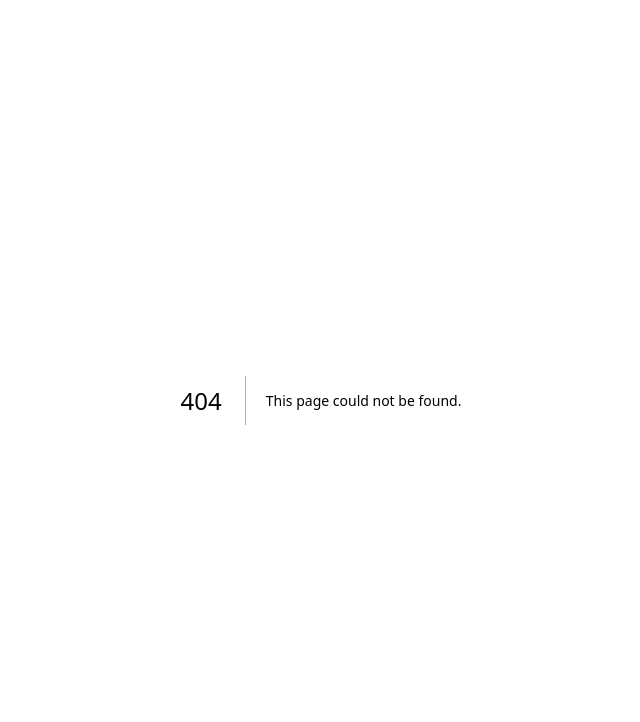
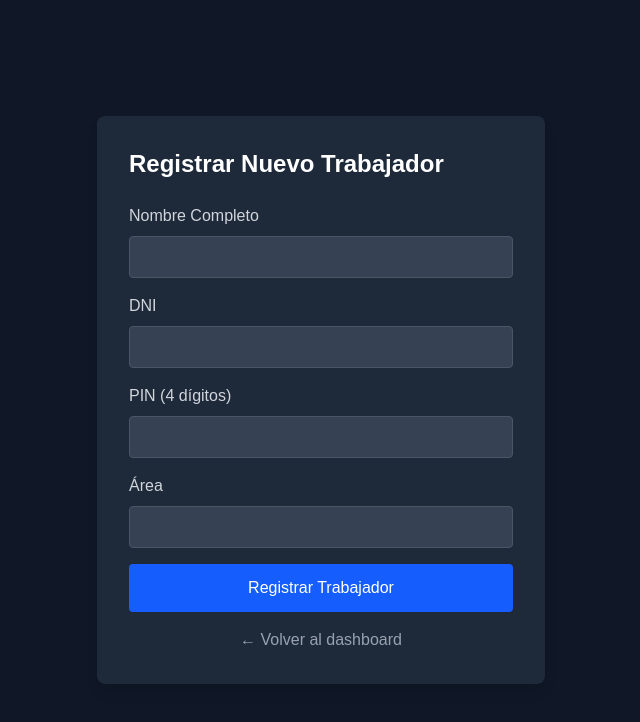
Before and after one commit to Senpat-code/sistema-de-asistencia, a Next.js app: page /admin/trabajadores in a window 1280 px wide. Before the commit this address had no page. Shown: the top 722 px of the page, without its empty margins (319-959 px from the left). Built offline with nearby package versions, Linux system fonts and the light colour scheme.

Commit message:
feat: agregar registro de trabajadores al dashboard

```diff
--- /dev/null
+++ b/app/admin/trabajadores/page.tsx
@@ -0,0 +1,118 @@
+'use client';
+
+import { useState } from 'react';
+
+export default function RegistroTrabajador() {
+  const [nombre, setNombre] = useState('');
+  const [dni, setDni] = useState('');
+  const [pin, setPin] = useState('');
+  const [area, setArea] = useState('');
+  const [mensaje, setMensaje] = useState('');
+  const [cargando, setCargando] = useState(false);
+
+  const handleSubmit = async (e: React.FormEvent) => {
+    e.preventDefault();
+    setCargando(true);
+    setMensaje('');
+
+    try {
+      const res = await fetch('/api/trabajadores', {
+        method: 'POST',
+        headers: { 'Content-Type': 'application/json' },
+        body: JSON.stringify({ nombre, dni, pin, area }),
+      });
+
+      const data = await res.json();
+
+      if (res.ok) {
+        setMensaje('✅ Trabajador registrado exitosamente');
+        setNombre('');
+        setDni('');
+        setPin('');
+        setArea('');
+      } else {
+        setMensaje(` Error: ${data.error}`);
+      }
+    } catch (error) {
+      setMensaje('❌ Error de conexión con el servidor');
+    } finally {
+      setCargando(false);
+    }
+  };
+
+  return (
+    <div className="min-h-screen bg-gray-900 flex items-center justify-center p-4">
+      <div className="bg-gray-800 p-8 rounded-lg shadow-lg w-full max-w-md">
+        <h1 className="text-2xl font-bold text-white mb-6">Registrar Nuevo Trabajador</h1>
+
+        {mensaje && (
+          <div className={`p-3 rounded mb-4 ${mensaje.includes('✅') ? 'bg-green-900 text-green-200' : 'bg-red-900 text-red-200'}`}>
+            {mensaje}
+          </div>
+        )}
+
+        <form onSubmit={handleSubmit} className="space-y-4">
+          <div>
+            <label className="block text-gray-300 mb-2">Nombre Completo</label>
+            <input
+              type="text"
+              value={nombre}
+              onChange={(e) => setNombre(e.target.value)}
+              required
+              className="w-full px-4 py-2 bg-gray-700 text-white rounded border border-gray-600 focus:border-blue-500 focus:outline-none"
+            />
+          </div>
+
+          <div>
+            <label className="block text-gray-300 mb-2">DNI</label>
+            <input
+              type="text"
+              value={dni}
+              onChange={(e) => setDni(e.target.value)}
+              required
+              className="w-full px-4 py-2 bg-gray-700 text-white rounded border border-gray-600 focus:border-blue-500 focus:outline-none"
+            />
+          </div>
+
+          <div>
+            <label className="block text-gray-300 mb-2">PIN (4 dígitos)</label>
+            <input
+              type="password"
+              value={pin}
+              onChange={(e) => setPin(e.target.value)}
+              required
+              maxLength={4}
+              className="w-full px-4 py-2 bg-gray-700 text-white rounded border border-gray-600 focus:border-blue-500 focus:outline-none"
+            />
+          </div>
+
+          <div>
+            <label className="block text-gray-300 mb-2">Área</label>
+            <input
+              type="text"
+              value={area}
+              onChange={(e) => setArea(e.target.value)}
+              required
+              className="w-full px-4 py-2 bg-gray-700 text-white rounded border border-gray-600 focus:border-blue-500 focus:outline-none"
+            />
+          </div>
+
+          <button
+            type="submit"
+            disabled={cargando}
+            className="w-full bg-blue-600 text-white py-3 rounded hover:bg-blue-700 transition disabled:opacity-50"
+          >
+            {cargando ? 'Registrando...' : 'Registrar Trabajador'}
+          </button>
+        </form>
+
+        <a
+          href="/dashboard"
+          className="block text-center text-gray-400 mt-4 hover:text-white"
+        >
+          ← Volver al dashboard
+        </a>
+      </div>
+    </div>
+  );
+}
--- /dev/null
+++ b/app/api/login/page.tsx
@@ -0,0 +1,95 @@
+// app/login/page.tsx
+'use client';
+
+import { useState } from 'react';
+import { useRouter } from 'next/navigation';
+
+export default function LoginPage() {
+  const [password, setPassword] = useState('');
+  const [error, setError] = useState('');
+  const [cargando, setCargando] = useState(false);
+  const router = useRouter();
+
+  const handleSubmit = async (e: React.FormEvent) => {
+    e.preventDefault();
+    setCargando(true);
+    setError('');
+
+    const res = await fetch('/api/login', {
+      method: 'POST',
+      headers: { 'Content-Type': 'application/json' },
+      body: JSON.stringify({ password }),
+    });
+
+    if (!res.ok) {
+      setError('Contraseña incorrecta');
+      setCargando(false);
+      return;
+    }
+
+    router.push('/dashboard');
+    router.refresh();
+  };
+
+  return (
+    <div style={styles.contenedor}>
+      <form onSubmit={handleSubmit} style={styles.tarjeta}>
+        <h1 style={styles.titulo}>Acceso al Panel</h1>
+        <input
+          type="password"
+          placeholder="Contraseña"
+          value={password}
+          onChange={(e) => setPassword(e.target.value)}
+          style={styles.input}
+          autoFocus
+          required
+        />
+        <button type="submit" disabled={cargando} style={styles.boton}>
+          {cargando ? 'Verificando...' : 'Entrar'}
+        </button>
+        {error && <p style={styles.error}>{error}</p>}
+      </form>
+    </div>
+  );
+}
+
+const styles: Record<string, React.CSSProperties> = {
+  contenedor: {
+    minHeight: '100vh',
+    display: 'flex',
+    alignItems: 'center',
+    justifyContent: 'center',
+    background: '#0f172a',
+    fontFamily: 'system-ui, sans-serif',
+  },
+  tarjeta: {
+    background: '#1e293b',
+    padding: '2.5rem',
+    borderRadius: '1rem',
+    width: '100%',
+    maxWidth: '340px',
+    display: 'flex',
+    flexDirection: 'column',
+    gap: '1rem',
+  },
+  titulo: { color: '#fff', fontSize: '1.3rem', textAlign: 'center', margin: 0 },
+  input: {
+    background: '#0f172a',
+    border: '1px solid #334155',
+    borderRadius: '0.5rem',
+    padding: '0.75rem 1rem',
+    color: '#fff',
+    fontSize: '1rem',
+    outline: 'none',
+  },
+  boton: {
+    background: '#22c55e',
+    color: '#0f172a',
+    fontWeight: 700,
+    padding: '0.8rem',
+    borderRadius: '0.5rem',
+    border: 'none',
+    cursor: 'pointer',
+  },
+  error: { color: '#f87171', fontSize: '0.85rem', textAlign: 'center', margin: 0 },
+};
--- /dev/null
+++ b/app/api/trabajadores/route.ts
@@ -0,0 +1,35 @@
+import { NextRequest, NextResponse } from 'next/server';
+import { pool } from '@/lib/db';
+
+export async function POST(req: NextRequest) {
+  try {
+    const { nombre, dni, pin, area } = await req.json();
+
+    // Validar campos requeridos
+    if (!nombre || !dni || !pin || !area) {
+      return NextResponse.json({ error: 'Todos los campos son requeridos' }, { status: 400 });
+    }
+
+    // Validar que el PIN tenga 4 dígitos
+    if (pin.length !== 4 || !/^\d+$/.test(pin)) {
+      return NextResponse.json({ error: 'El PIN debe tener exactamente 4 dígitos numéricos' }, { status: 400 });
+    }
+
+    // Validar que el DNI no exista ya
+    const existe = await pool.query('SELECT id FROM trabajadores WHERE dni = $1', [dni]);
+    if (existe.rows.length > 0) {
+      return NextResponse.json({ error: 'Ya existe un trabajador con ese DNI' }, { status: 400 });
+    }
+
+    // Insertar nuevo trabajador
+    await pool.query(
+      'INSERT INTO trabajadores (nombre, dni, pin, area) VALUES ($1, $2, $3, $4)',
+      [nombre, dni, pin, area]
+    );
+
+    return NextResponse.json({ success: true, message: 'Trabajador registrado exitosamente' });
+  } catch (error) {
+    console.error('Error al registrar trabajador:', error);
+    return NextResponse.json({ error: 'Error interno del servidor' }, { status: 500 });
+  }
+}
--- a/app/dashboard/page.tsx
+++ b/app/dashboard/page.tsx
@@ -48,6 +48,12 @@ export default function DashboardPage() {
     <div style={styles.contenedor}>
       <div style={styles.header}>
         <h1 style={styles.titulo}>Panel de Asistencia</h1>
+        <a
+          href="/admin/trabajadores"
+          className="inline-block bg-green-600 text-white px-4 py-2 rounded hover:bg-green-700 transition mb-4"
+        >
+          + Registrar Nuevo Trabajador
+        </a>
         <div style={styles.controles}>
           <input
             type="date"
@@ -175,4 +181,5 @@ const styles: Record<string, React.CSSProperties> = {
   },
   badgeEntrada: { background: 'rgba(34,197,94,0.15)', color: '#4ade80' },
   badgeSalida: { background: 'rgba(239,68,68,0.15)', color: '#f87171' },
+
 };
--- /dev/null
+++ b/middleware.ts
@@ -0,0 +1,24 @@
+// middleware.ts
+import { NextRequest, NextResponse } from 'next/server';
+
+export function middleware(req: NextRequest) {
+  const { pathname } = req.nextUrl;
+
+  // Dejar pasar siempre el login y su API
+  if (pathname.startsWith('/login') || pathname.startsWith('/api/login')) {
+    return NextResponse.next();
+  }
+
+  // TEMPORAL: Desactivar validación para diagnosticar
+  // const sesion = req.cookies.get('dashboard_session')?.value;
+  // if (sesion !== process.env.DASHBOARD_SESSION_SECRET) {
+  //   const loginUrl = new URL('/login', req.url);
+  //   return NextResponse.redirect(loginUrl);
+  // }
+
+  return NextResponse.next();
+}
+
+export const config = {
+  matcher: ['/((?!_next/static|_next/image|favicon.ico).*)'],
+};
```
